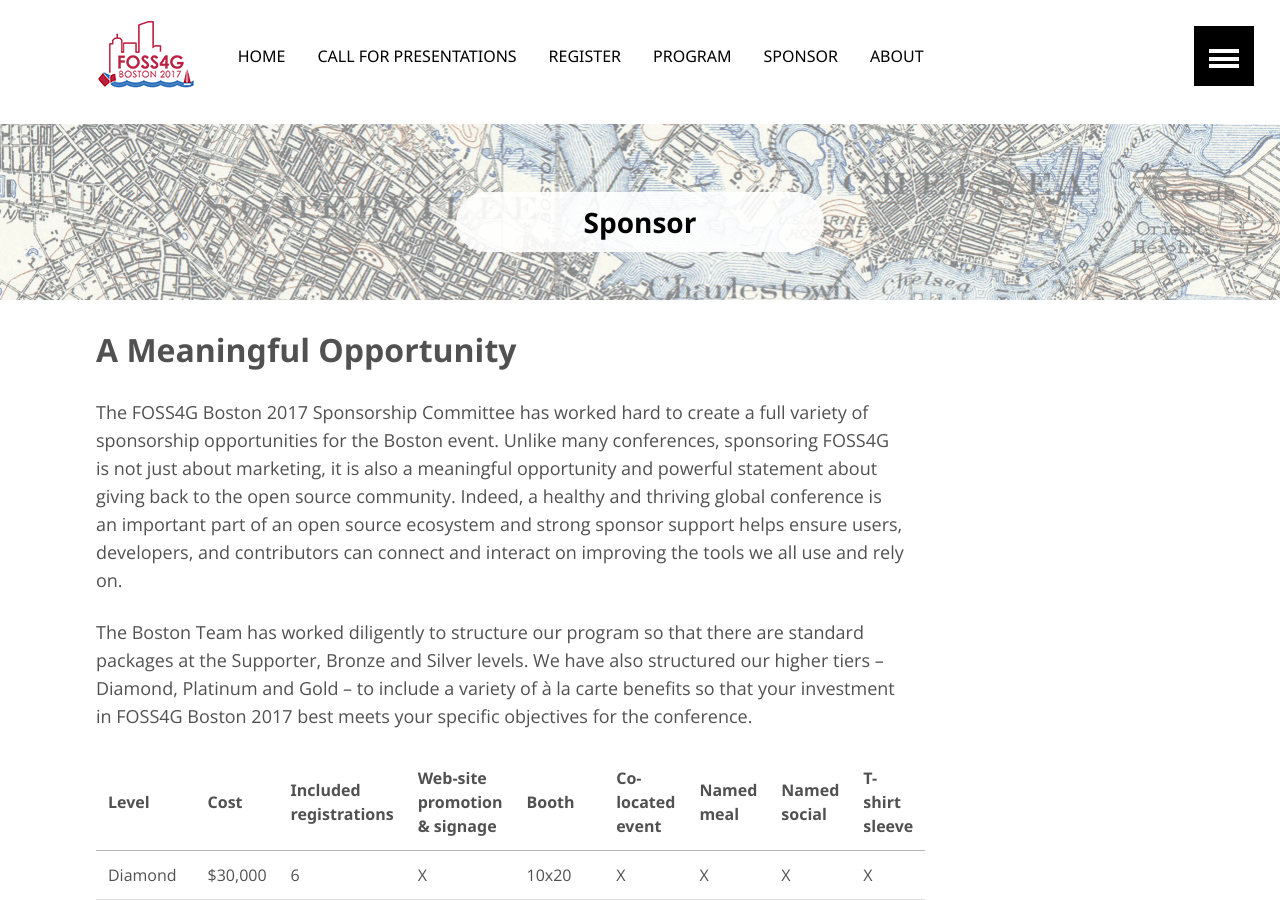
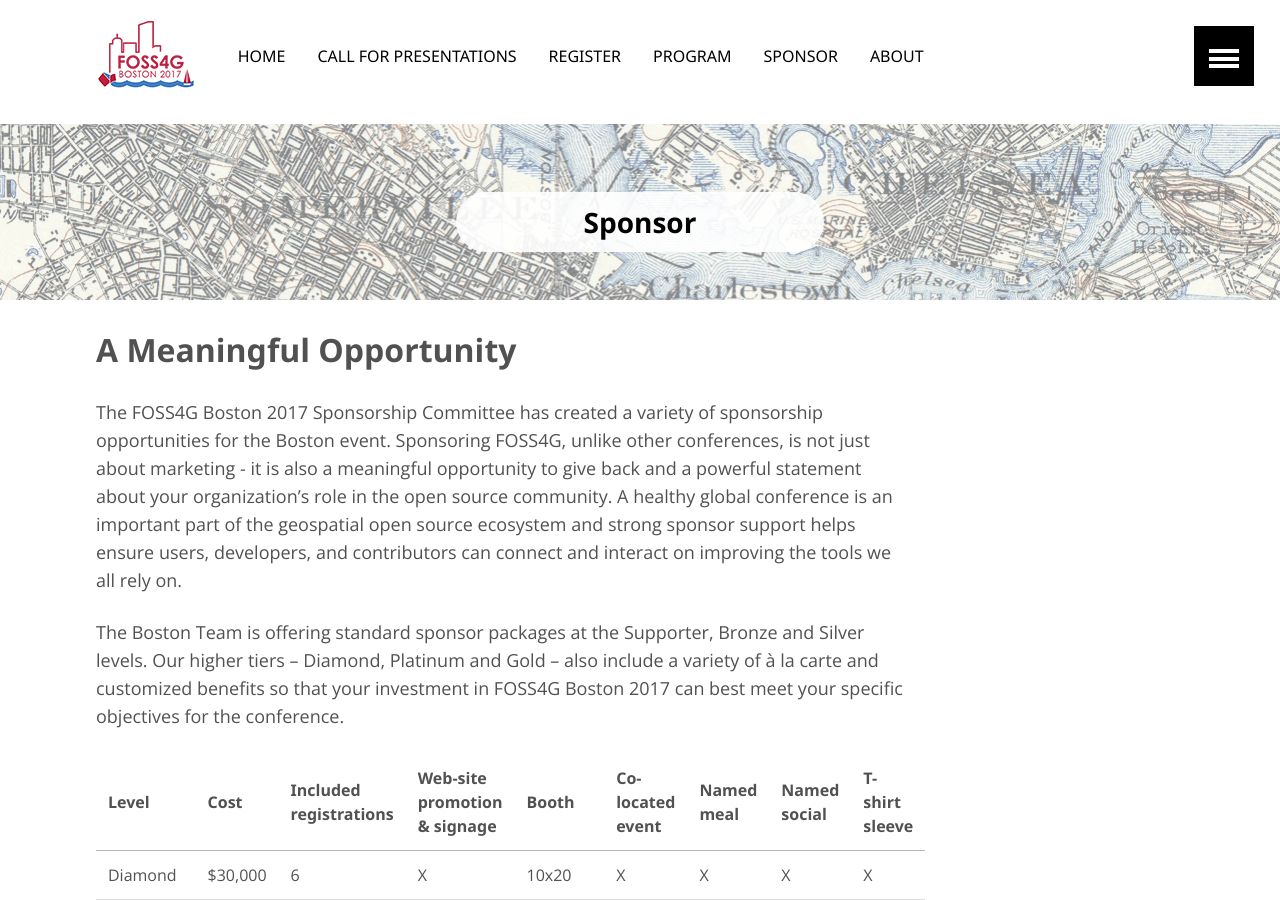
Before and after one commit to AvidGeo/foss4g2017-dev, a Jekyll site: the page built from sponsor/index.md, in a window 1280 px wide and 900 px high. Built offline with Jekyll 4.4.1, drawn with Linux system fonts in a browser that asks for light colours.

Commit message:
Update based on #32

```diff
--- a/sponsor/index.md
+++ b/sponsor/index.md
@@ -1,19 +1,14 @@
 ---
 layout: topic
 title: Sponsor
-excerpt:
 image:
   feature: boston-map.png
-  teaser:
-  thumb:
-share: false
-ads: false
 ---
 ## A Meaningful Opportunity
 
-The FOSS4G Boston 2017 Sponsorship Committee has worked hard to create a full variety of sponsorship opportunities for the Boston event.  Unlike many conferences, sponsoring FOSS4G is not just about marketing, it is also a meaningful opportunity and powerful statement about giving back to the open source community. Indeed, a healthy and thriving global conference is an important part of an open source ecosystem and strong sponsor support helps ensure users, developers, and contributors can connect and interact on improving the tools we all use and rely on.
+The FOSS4G Boston 2017 Sponsorship Committee has created a variety of sponsorship opportunities for the Boston event. Sponsoring FOSS4G, unlike other conferences, is not just about marketing - it is also a meaningful opportunity to give back and a powerful statement about your organization’s role in the open source community. A healthy global conference is an important part of the geospatial open source ecosystem and strong sponsor support helps ensure users, developers, and contributors can connect and interact on improving the tools we all rely on.
 
-The Boston Team has worked diligently to structure our program so that there are standard packages at the Supporter, Bronze and Silver levels. We have also structured our higher tiers – Diamond, Platinum and Gold – to include  a variety of  à la carte benefits so that your investment in FOSS4G Boston 2017 best meets your specific objectives for the conference.
+The Boston Team is offering standard sponsor packages at the Supporter, Bronze and Silver levels. Our higher tiers – Diamond, Platinum and Gold – also include a variety of à la carte and customized benefits so that your investment in FOSS4G Boston 2017 can best meet your specific objectives for the conference.
 
 | Level | Cost | Included registrations | Web-site promotion & signage | Booth | Co-located event| Named meal | Named social | T-shirt sleeve |
 | --- | --- | --- | --- | --- | --- | --- | --- | --- |
```
